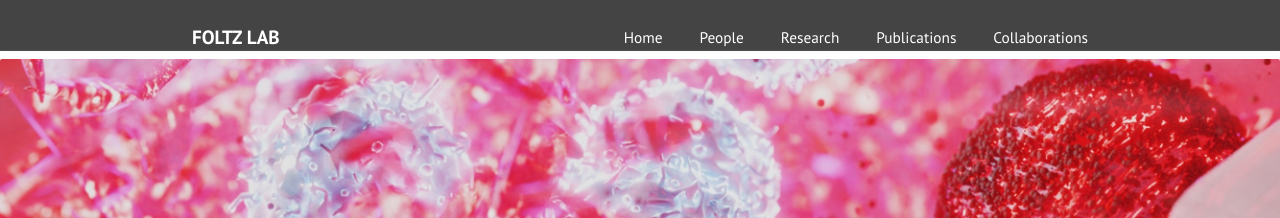
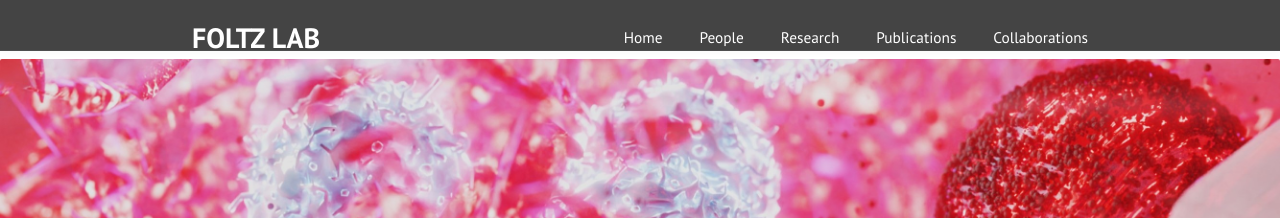
Before and after one commit to Foltz-Lab/Foltz-Lab.github.io, a Jekyll site: the page built from index.html, in a window 1280 px wide. Shown: the top 218 px of the page. Built offline with Jekyll 4.4.1, drawn with Linux system fonts in a browser that asks for light colours.

Commit message:
Update default.html

```diff
--- a/_layouts/default.html
+++ b/_layouts/default.html
@@ -33,7 +33,7 @@
 
   <header style="height: 50px; line-height: 60px; padding:0; background-color: #444; color: white; display: flex; align-items: center;">
     <div style="width: 70%; margin: 0 auto; display: flex; justify-content: space-between; align-items: center;">
-    <a href="{{ "/" | relative_url }}" class="title"><strong>{{ site.title | escape }}</strong></a>
+    <a href="{{ "/" | relative_url }}" class="title" style="font-size: 28px; font-weight: bold;">{{ site.title | escape }}</a>
     {% include menu.html menu=pages %}
     </div>
   </header>
```
